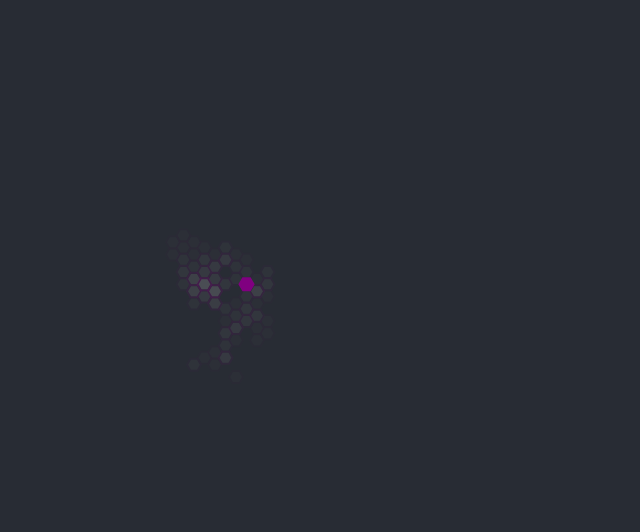
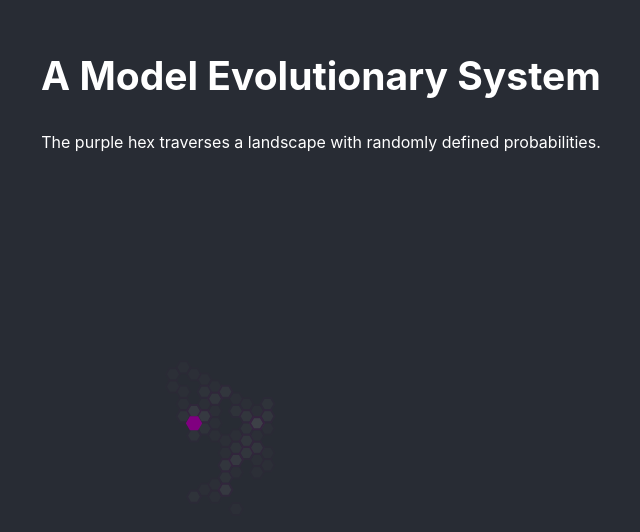
Before and after one commit to davidgljay/spinfoam, a React (Create React App) app: page / in a window 1280 px wide. Shown: the top 532 px of the page, without its empty margins (319-959 px from the left). Built offline with nearby package versions, Linux system fonts and the light colour scheme.

Commit message:
Adding explanatory text.

```diff
--- a/src/FoamModel.js
+++ b/src/FoamModel.js
@@ -102,6 +102,12 @@ class FoamModel extends Component {
   render () {
     const {active, grid, trail, trailEntropyLog, turns} = this.state
     return <div>
+      <div style={styles.header}>
+      <h2>A Model Evolutionary System</h2>
+      <div style={styles.headerText}>
+        The purple hex traverses a landscape with randomly defined probabilities.<br/>
+      </div>
+      </div>
       <Hexgrid
         width={800}
         height={800}
@@ -122,3 +128,13 @@ class FoamModel extends Component {
 
 
 export default FoamModel;
+
+const styles={
+  header: {
+    textAlign: "center",
+    maxWidth: 800
+  },
+  headerText: {
+    fontSize: 16
+  }
+}
--- a/src/index.css
+++ b/src/index.css
@@ -6,6 +6,7 @@ body {
   -webkit-font-smoothing: antialiased;
   -moz-osx-font-smoothing: grayscale;
   background-color: #282c34;
+  color: #fff;
 }
 
 code {
```
